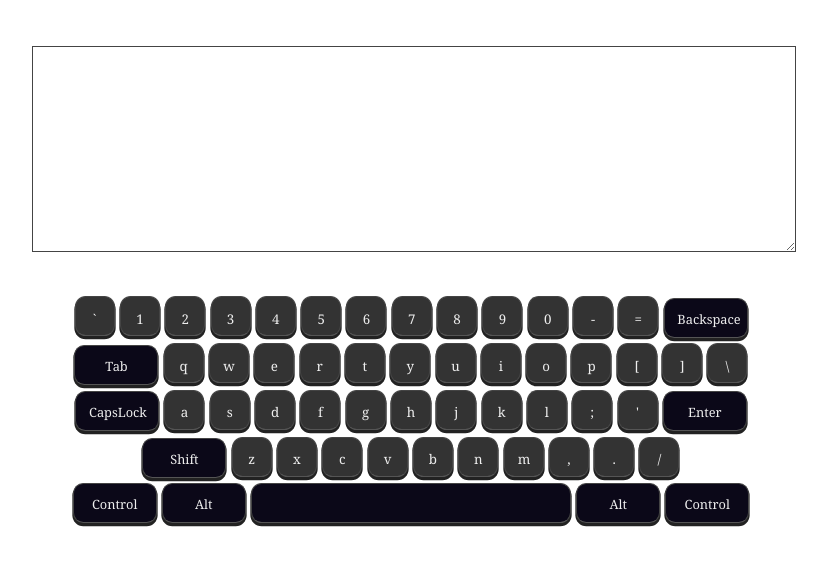
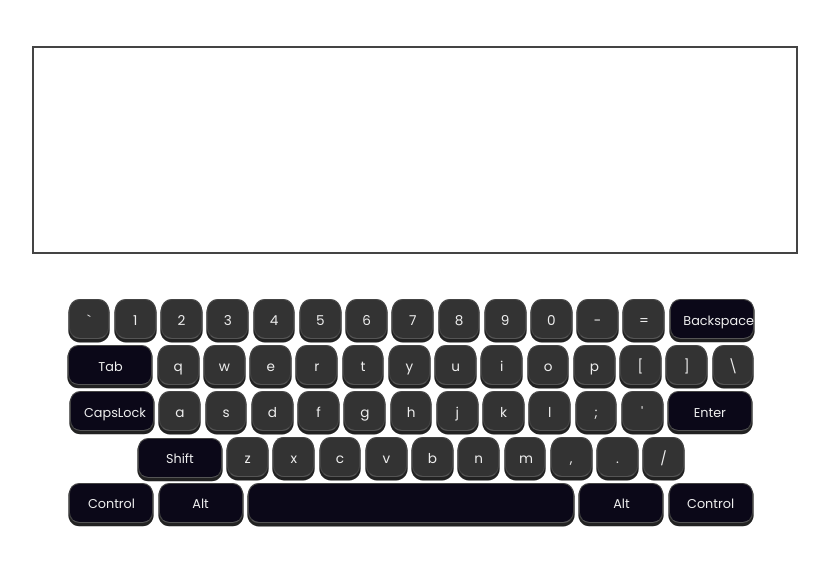
Before and after one commit to IHARNAZAROV/codejam-virtual-keyboard, a website: page index.html in a window 1280 px wide. Shown: the whole page, without its empty margins (229-1058 px from the left). Drawn offline with Linux system fonts and the light colour scheme.

Commit message:
fix: some bugs

```diff
--- a/index.html
+++ b/index.html
@@ -5,6 +5,7 @@
     <meta name="viewport" content="width=device-width, initial-scale=1.0">
     <meta http-equiv="X-UA-Compatible" content="ie=edge">
     <link rel="stylesheet" href="style.css">
+    <link href="https://fonts.googleapis.com/css?family=Poppins&display=swap" rel="stylesheet">
     <title>codejam-virtual-keyboard</title>
 </head>
 
--- a/index.js
+++ b/index.js
@@ -88,10 +88,10 @@ class Keyboard {
 
     // Setup main elements
     this.elements.main.classList.add('keyboard');
-    this.elements.keysContainer.classList.add('keyboard__keys');
+    this.elements.keysContainer.classList.add('keyboard-keys');
     this.elements.keysContainer.appendChild(this.createKeys());
 
-    this.elements.keys = this.elements.keysContainer.querySelectorAll('.keyboard__key');
+    this.elements.keys = this.elements.keysContainer.querySelectorAll('.keyboard-key');
 
     // Add to DOM
     this.elements.main.appendChild(this.elements.keysContainer);
@@ -115,14 +115,14 @@ class Keyboard {
 
       // Add attributes/classes
       keyElement.setAttribute('type', 'button');
-      keyElement.classList.add('keyboard__key');
+      keyElement.classList.add('keyboard-key');
 
       // Every button have date attribute(with code)
       keyElement.setAttribute('data-key', `${key[2]}`);
 
       switch (key[0]) {
         case 'Backspace':
-          keyElement.classList.add('keyboard__key_service');
+          keyElement.classList.add('keyboard-key_service');
           keyElement.innerHTML = '<span>Backspace</span>';
 
           keyElement.addEventListener('click', () => {
@@ -135,7 +135,7 @@ class Keyboard {
           break;
 
         case 'Tab':
-          keyElement.classList.add('keyboard__key_service');
+          keyElement.classList.add('keyboard-key_service');
           keyElement.innerHTML = '<span>Tab</span>';
 
           keyElement.addEventListener('click', () => {
@@ -147,7 +147,7 @@ class Keyboard {
           break;
 
         case 'CapsLock':
-          keyElement.classList.add('keyboard__key_service');
+          keyElement.classList.add('keyboard-key_service');
           keyElement.innerHTML = '<span>CapsLock</span>';
 
           keyElement.addEventListener('click', () => {
@@ -157,7 +157,7 @@ class Keyboard {
           break;
 
         case 'Enter':
-          keyElement.classList.add('keyboard__key_service');
+          keyElement.classList.add('keyboard-key_service');
           keyElement.innerHTML = '<span>Enter</span>';
 
           keyElement.addEventListener('click', () => {
@@ -169,25 +169,25 @@ class Keyboard {
           break;
 
         case 'Shift':
-          keyElement.classList.add('keyboard__key_service');
+          keyElement.classList.add('keyboard-key_service');
           keyElement.innerHTML = '<span>Shift</span>';
 
           break;
 
         case 'Control':
-          keyElement.classList.add('keyboard__key_service');
+          keyElement.classList.add('keyboard-key_service');
           keyElement.innerHTML = '<span>Control</span>';
 
           break;
 
         case 'Alt':
-          keyElement.classList.add('keyboard__key_service');
+          keyElement.classList.add('keyboard-key_service');
           keyElement.innerHTML = '<span>Alt</span>';
 
           break;
 
         case 'Space':
-          keyElement.classList.add('keyboard__key_space');
+          keyElement.classList.add('keyboard-key_space');
           keyElement.innerHTML = '<span> </span>';
 
           keyElement.addEventListener('click', () => {
@@ -258,29 +258,27 @@ class Keyboard {
       event.preventDefault();
       switch (event.code) {
         case 'Backspace':
-          this.properties.value = document.querySelector('.use-keyboard-input').value;
+          this.properties.value = document.querySelector('.keyboard-input').value;
           this.properties.value = this.properties.value
             .slice(0, this.properties.value.length - 1);
-          document.querySelector('.use-keyboard-input').value = this.properties.value;
+          document.querySelector('.keyboard-input').value = this.properties.value;
           break;
 
         case 'Tab':
-          document.querySelector('.use-keyboard-input').value += '\t';
+          document.querySelector('.keyboard-input').value += '\t';
           break;
 
         case 'CapsLock':
           this.toggleCapsLock();
-          key.classList.add('keyboard__key_activeted');
+          key.classList.add('keyboard-key_activeted');
           return;
 
         case 'Enter':
-          document.querySelector('.use-keyboard-input').value += '\n';
-          // keyboard.properties.value = document.querySelector('.use-keyboard-input');
+          document.querySelector('.keyboard-input').value += '\n';
           break;
 
         case 'ShiftLeft':
           this.toggleCapsLock();
-          // key.classList.add('keyboard__key_activeted');
           break;
 
         case 'ControlLeft':
@@ -318,7 +316,7 @@ class Keyboard {
       }
 
 
-      key.classList.add('keyboard__key_activeted');
+      key.classList.add('keyboard-key_activeted');
     });
 
     document.addEventListener('keyup', (event) => {
@@ -326,7 +324,7 @@ class Keyboard {
       if (event.code === 'ShiftLeft') {
         this.toggleCapsLock();
       }
-      key.classList.remove('keyboard__key_activeted');
+      key.classList.remove('keyboard-key_activeted');
     });
 
 
--- a/style.css
+++ b/style.css
@@ -4,8 +4,10 @@
     height: 200px;
     border: 0.063em solid #444;
     outline: none;
-    font-family: monospace;
-    font-size: 30px;
+    font-family: 'Poppins';
+    font-size: 40px;
+    resize: none;
+    color: #bd063d;
 }
 
 .keyboard {
@@ -15,11 +17,11 @@
     box-shadow: 0px 5px 0px 0px darken(#d5d9dc, 50%);
 }
 
-.keyboard__keys {
+.keyboard-keys {
     text-align: center;
 }
 
-.keyboard__key {
+.keyboard-key {
     display: inline-block;
     position: relative;
     background: #333;
@@ -37,29 +39,30 @@
     -webkit-box-shadow: 0 0.2em 0 0.05em #222;
     box-shadow: 0 0.2em 0 0.05em #222;
     border-bottom-color: #555;
-    font-family: Georgia, 'Times New Roman', Times, serif;
+    font-family: 'Poppins';
     line-height: 1.2;
+    font-size: 0.85em;
 }
 
-.keyboard__key_activeted {
+.keyboard-key_activeted {
     background: #bd063d;
     box-shadow: inset 2px 2px 10px rgba(13, 16, 61, 0.5),
         inset -2px 2px 10px rgba(13, 16, 61, 0.5);
 }
 
 
-.keyboard__key:active {
+.keyboard-key:active {
     background: #242942;
     border-radius: 12px;
 }
 
-.keyboard__key_service {
+.keyboard-key_service {
     font-size: 0.8rem;
     width: 12%;
     background-color: #0b0818;
 }
 
-.keyboard__key_space {
+.keyboard-key_space {
     background-color: #0b0818;
     width: 24em;
 }
```
